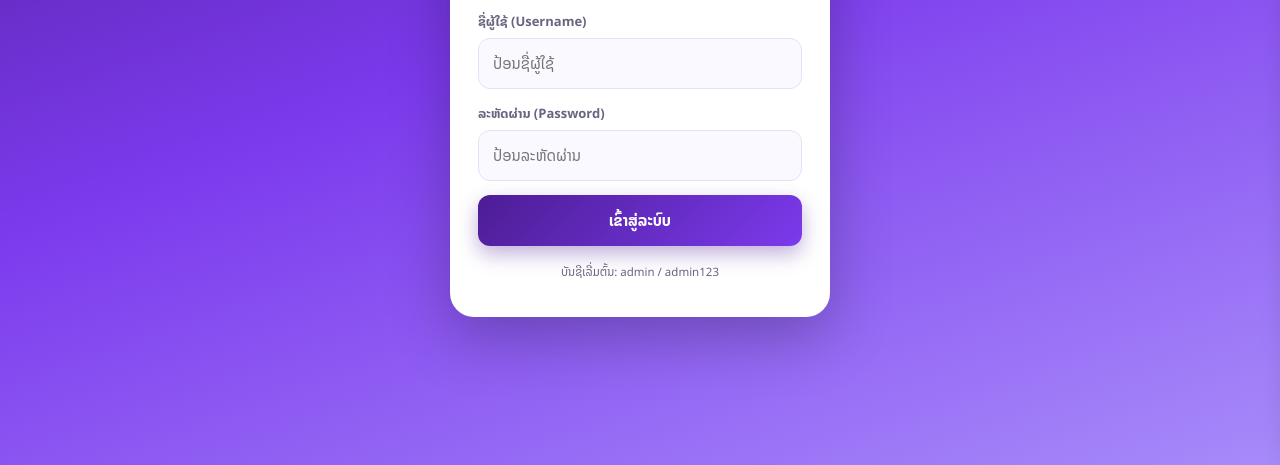
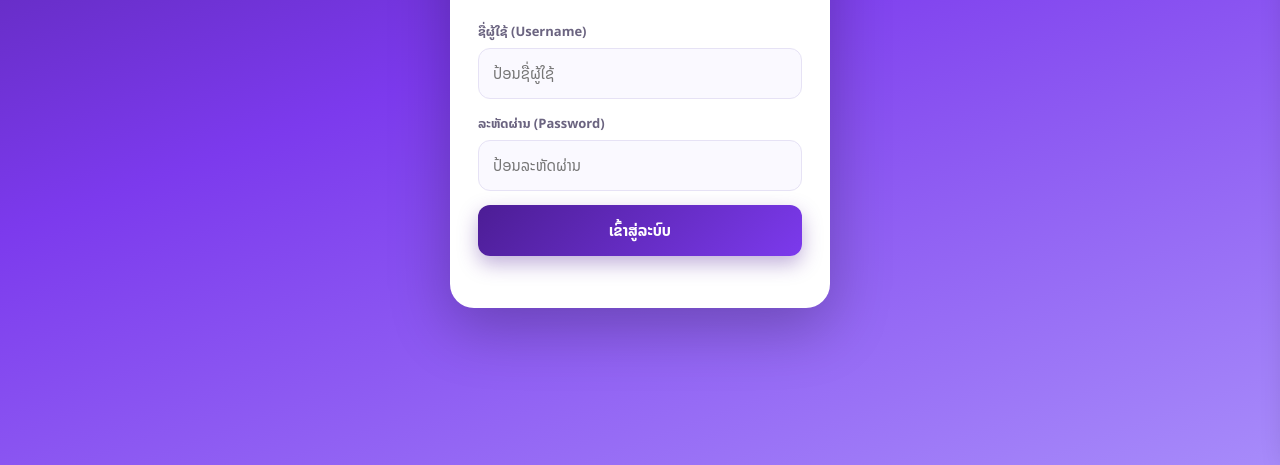
Before and after one commit to ataemo/LMG-storefront-customer-tracking, a plain HTML site: page index.html in a window 1280 px wide. Shown: the part 335-800 px from the top of the page. Drawn offline with nearby package versions, Linux system fonts and the light colour scheme.

Commit message:
Update V1

```diff
--- a/index.html
+++ b/index.html
@@ -247,7 +247,6 @@ a{text-decoration:none;color:inherit;}
     </div>
     <button class="btn btn-primary" id="btnLogin">ເຂົ້າສູ່ລະບົບ</button>
     <div style="text-align:center;font-size:11.5px;color:var(--muted);margin-top:16px;">
-      ບັນຊີເລີ່ມຕົ້ນ: admin / admin123
     </div>
   </div>
 </div>
```
